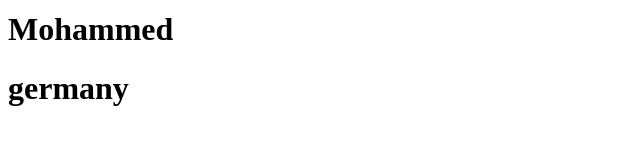
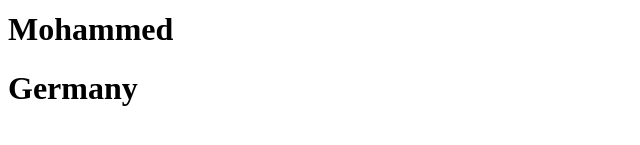
Before and after one commit to abdelaziz95/learningGit, a plain HTML site: page index.html in a window 1280 px wide. Shown: the part 127-272 px from the top of the page, 0-640 px from the left. Drawn offline with Linux system fonts and the light colour scheme.

Commit message:
the text changed

```diff
--- a/index.html
+++ b/index.html
@@ -7,7 +7,7 @@
     <h1>Hello world</h1>
     <h1>abdelaziz</h1>
     <h1>Mohammed </h1>
-    <h1>germany</h1>
+    <h1>Germany</h1>
 </body>
 
 </html>
```
